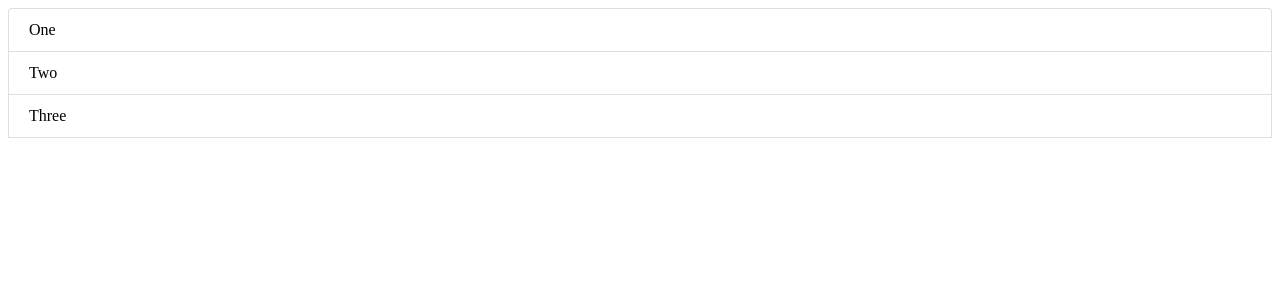
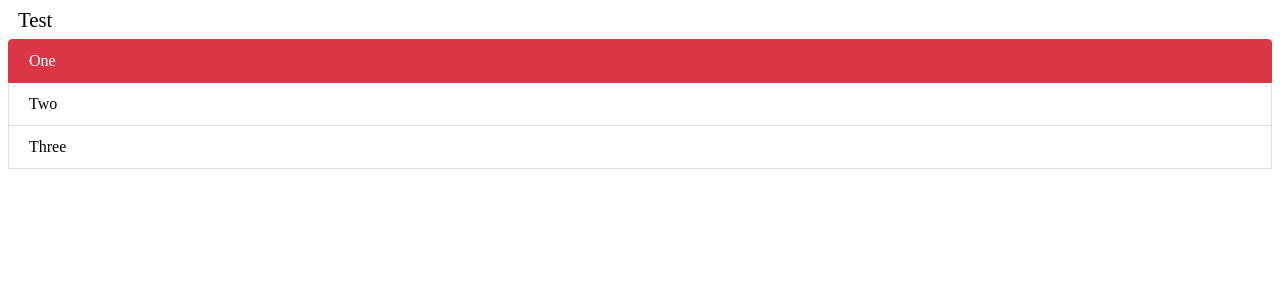
Before and after one commit to iLegion/Vue-List-Package, a Vue app: page / in a window 1280 px wide. Shown: the top 300 px of the page. Built offline with nearby package versions, Linux system fonts and the light colour scheme.

Commit message:
Added style type for lists, active element and color for active element.

```diff
--- a/src/App.vue
+++ b/src/App.vue
@@ -7,15 +7,25 @@
             </template>
 
             <template v-if="type === 'ul'">
-                <UlType :items="items"></UlType>
+                <UlType :items="items"
+                        :styles="styles"
+                        :styleClass="styleClass"
+                        :active="activeElement"
+                        :colorActiveElement="colorActiveElement"
+                ></UlType>
             </template>
 
             <template v-if="type === 'ol'">
-                <OlType :items="items"></OlType>
+                <OlType :items="items"
+                        :styles="styles"
+                        :styleClass="styleClass"
+                        :active="activeElement"
+                        :colorActiveElement="colorActiveElement"
+                ></OlType>
             </template>
         </template>
 
-        <template v-else>{{ emptyListMsg }}</template>
+        <template v-else>{{ isEmptyList }}</template>
     </div>
 </template>
 
@@ -31,8 +41,11 @@
         },
         props: {
             // items: Array || Object,
-            header: String,
-            listType: String,
+            // header: String,
+            // listType: String,
+            // emptyListMsg: String,
+            // styles: Object,
+            // active: String,
         },
         computed: {
             type: function () {
@@ -41,28 +54,51 @@
             countItems: function () {
                 return this.items ? this.items.length : null;
             },
+            isEmptyList() {
+                if (typeof this.emptyListMsg !== 'string') {
+                    return "'emptyListMsg' is must be a String.";
+                }
+
+                return this.emptyListMsg ? String(this.emptyListMsg) : null;
+            },
+            styleClass() {
+                return this.styles && this.styles.class ? this.styles.class : 'bootstrap';
+            },
+            activeElement() {
+                return this.active ? Number(this.active) : null;
+            },
+            colorActiveElement() {
+                return this.styles && this.styles.colorActive ? this.styles.colorActive : 'primary';
+            },
         },
         data() {
             return {
                 items: ['One', 'Two', 'Three'],
-                // header: 'Test',
-                // listType: '',
+                active: '0',
+                header: 'Test',
+                listType: '',
+                styles: {
+                    class: 'bootstrap',
+                    listType: 'none',
+                    colorActive: 'danger',
+                },
+                emptyListMsg: 'List is empty',
 
                 listTypes: ['ul', 'ol'],
-                emptyListMsg: 'List is empty.',
+                errors: {},
             }
         }
     }
 </script>
 
 <style lang="scss">
-    #app {
+    .vue-list-package {
         .header {
             margin: 0 0 7px 10px;
             font-size: 1.3rem;
         }
 
-        .list-group {
+        .bootstrap {
             margin: 0;
             padding: 0;
             display: flex;
@@ -80,6 +116,28 @@
                 margin-bottom: -1px;
                 background-color: #fff;
                 border: 1px solid rgba(0, 0, 0, .125);
+
+                &.active, &.active.primary {
+                    color: #fff;
+                    background-color: #007bff;
+                    border-color: #007bff;
+                    z-index: 2;
+
+                    &.secondary {
+                        background-color: #6c757d;
+                        border-color: #6c757d;
+                    }
+
+                    &.success {
+                        background-color: #28a745;
+                        border-color: #28a745;
+                    }
+
+                    &.danger {
+                        background-color: #dc3545;
+                        border-color: #dc3545;
+                    }
+                }
             }
         }
     }
--- a/src/components/items/LiItem.vue
+++ b/src/components/items/LiItem.vue
@@ -1,20 +1,23 @@
 <template>
-    <li class="list-group-item">
-        <template v-if="i">{{ i }}</template>
-        {{ value }}
-    </li>
+    <li class="list-group-item"
+        :class="[{ active: active }, colorActiveElement]"
+    >{{ value }}</li>
 </template>
 
 <script>
     export default {
         name: "LiItem",
         props: {
+            i: Number,
             value: String,
-            i: Number,
+            active: Boolean,
+            colorActiveElement: String,
         }
     }
 </script>
 
 <style scoped>
-
+    li {
+        display: list-item !important;
+    }
 </style>
--- a/src/components/types/OlType.vue
+++ b/src/components/types/OlType.vue
@@ -1,9 +1,11 @@
 <template>
-    <ol class="list-group">
+    <ol class="list-group" :class="styleClass" :style="listType">
         <LiItem v-for="(item, index) in items"
                 :key="index"
+                :i="index"
                 :value="item"
-                :i="++index"
+                :active="active === index"
+                :colorActiveElement="colorActiveElement"
         ></LiItem>
     </ol>
 </template>
@@ -13,9 +15,27 @@
 
     export default {
         name: "OlType",
-        components: { LiItem },
+        components: {LiItem},
         props: {
-            item: Array || Object,
+            items: Array || Object,
+            styles: Object,
+            styleClass: String,
+            active: Number,
+            colorActiveElement: String,
+        },
+        computed: {
+            listType() {
+                if (this.styles && this.styles.listType) {
+                    return {
+                        'list-style-type': this.styles.listType,
+                        'list-style-position': 'inside',
+                    }
+                }
+
+                return {
+                    'list-style-type': 'none',
+                };
+            },
         },
     }
 </script>
--- a/src/components/types/UlType.vue
+++ b/src/components/types/UlType.vue
@@ -1,8 +1,11 @@
 <template>
-    <ul class="list-group">
+    <ul class="list-group" :class="styleClass" :style="listType">
         <LiItem v-for="(item, index) in items"
                 :key="index"
+                :i="index"
                 :value="item"
+                :active="active === index"
+                :colorActiveElement="colorActiveElement"
         ></LiItem>
     </ul>
 </template>
@@ -12,9 +15,27 @@
 
     export default {
         name: "UlType",
-        components: { LiItem },
+        components: {LiItem},
         props: {
             items: Array || Object,
+            styles: Object,
+            styleClass: String,
+            active: Number,
+            colorActiveElement: String,
+        },
+        computed: {
+            listType() {
+                if (this.styles && this.styles.listType) {
+                    return {
+                        'list-style-type': this.styles.listType,
+                        'list-style-position': 'inside',
+                    }
+                }
+
+                return {
+                    'list-style-type': 'none',
+                };
+            },
         },
     }
 </script>
```
Also changed, not shown: 1 other file (tests, documents, lock files or other folders).
